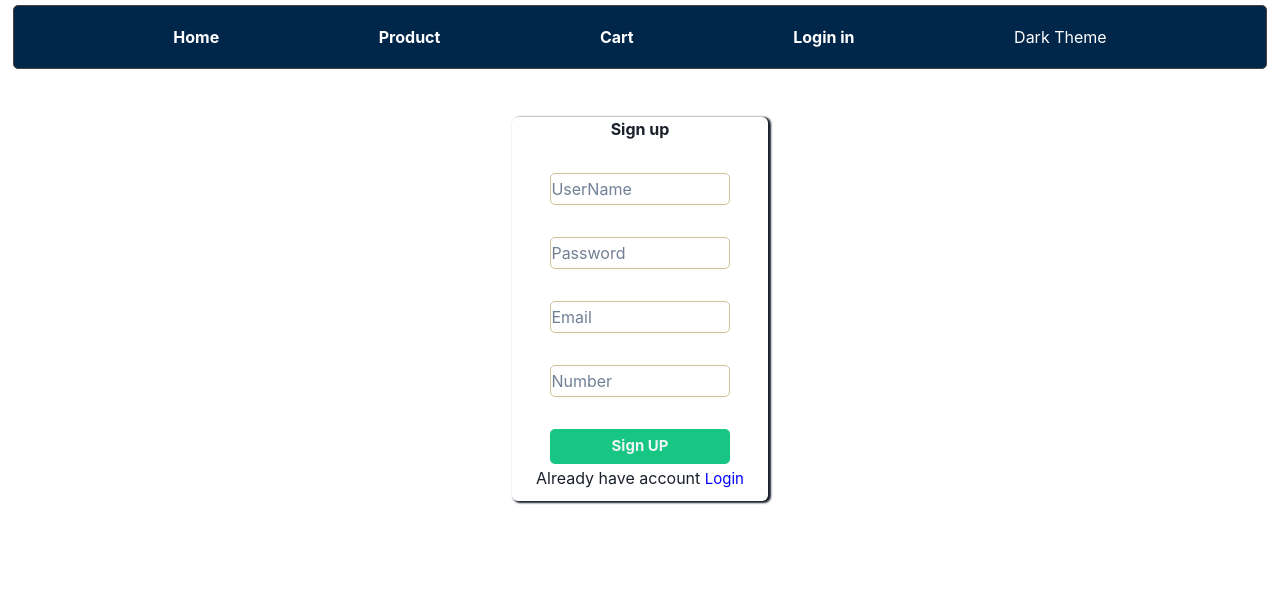
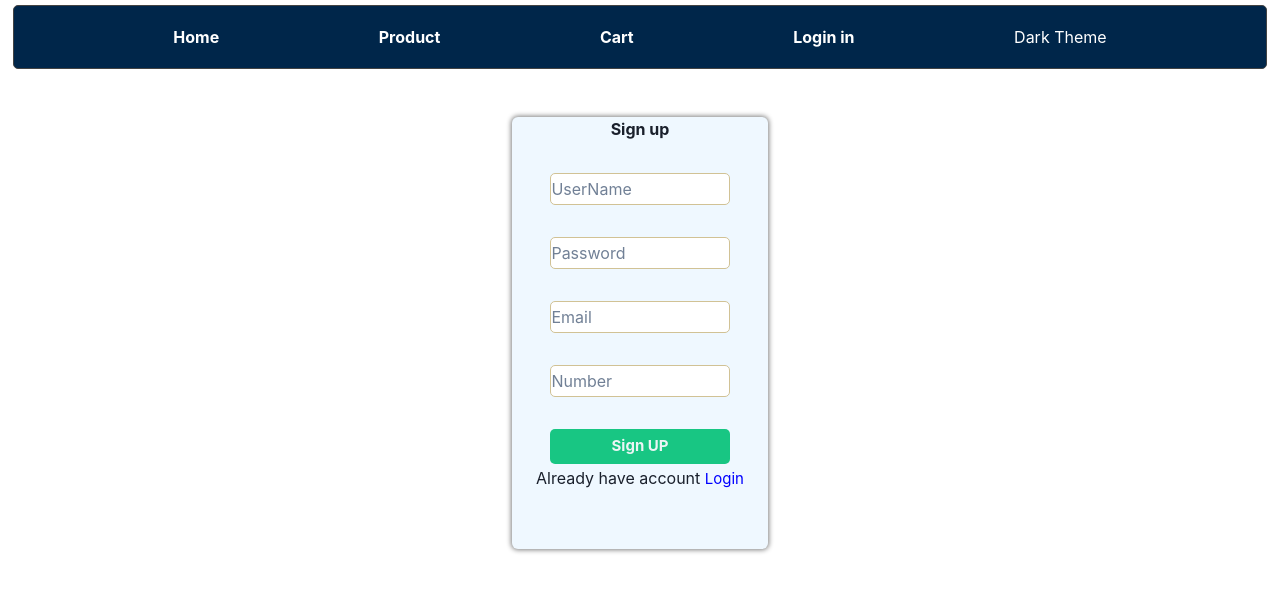
Before and after one commit to niteshrawat0401/Full_stack_appliction, a React (Create React App) app in the folder client/: page /signup in a window 1280 px wide. Shown: the top 592 px of the page. Built offline with nearby package versions, Linux system fonts and the light colour scheme.

Commit message:
style in css

```diff
--- a/client/src/Pages/Login.jsx
+++ b/client/src/Pages/Login.jsx
@@ -118,7 +118,7 @@ export const Login = ({ isUserisAuthenticated }) => {
         <div style={{ marginTop: "3.2rem" }}>
           {alert ? (
             <Alert
-              style={{ border: "1px solid red", height: "5rem" }}
+              style={{ height: "5rem" }}
               status="success"
               variant="subtle"
               flexDirection="column"
--- a/client/src/Pages/style.module.css/Signup.css
+++ b/client/src/Pages/style.module.css/Signup.css
@@ -1,6 +1,7 @@
 .signup_main_cont {
-  box-shadow: 2px 1px 2px 1px;
-  height: 24rem;
+  background-color: #eff8ff;
+  box-shadow: 0px 0px 5px 1px gray;
+  height: 27rem;
   width: 20%;
   margin: auto;
   margin-top: 3rem;
```
